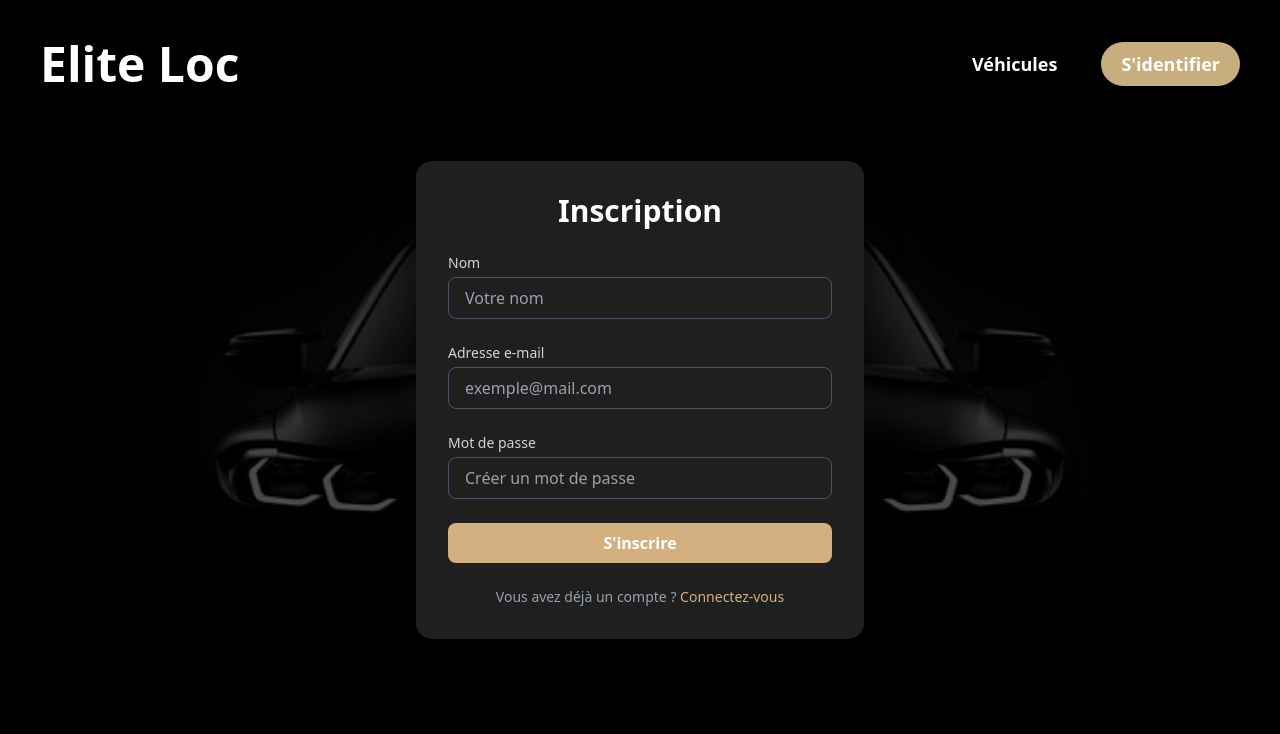
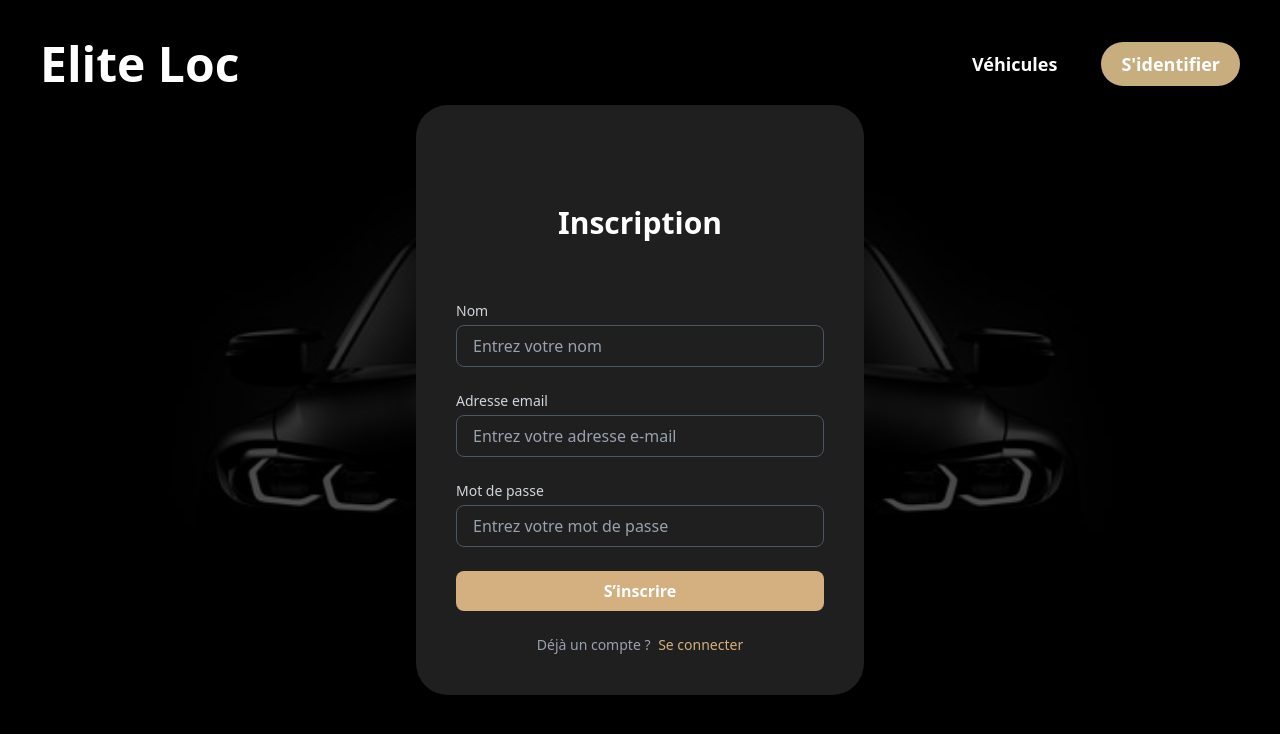
Before and after one commit to ibrahima-gh/EliteLoc, a Vue app: page /register in a window 1280 px wide. Shown: the top 734 px of the page. Built offline with nearby package versions, Linux system fonts and the light colour scheme.

Commit message:
Mes modifs avant pull

```diff
--- a/index.html
+++ b/index.html
@@ -7,7 +7,7 @@
     <link rel="stylesheet" href="src/style.css">
     <title>Elite Loc</title>
   </head>
-  <body class="bg-black">
+  <body class="">
     <div id="app"></div>
     <script type="module" src="/src/main.js"></script>
   </body>
--- a/src/views/Login.vue
+++ b/src/views/Login.vue
@@ -35,6 +35,10 @@
           </button>
         </div>
       </form>
+      <p class="text-gray-400 text-sm text-center mt-6">
+        Pas encore de compte ?
+        <router-link to="/register" class="text-[#d4af7f] hover:underline ml-1">S’inscrire</router-link>
+      </p>
     </div>
   </div>
 </template>
--- a/src/views/Register.vue
+++ b/src/views/Register.vue
@@ -5,33 +5,34 @@
       alt="Image de fond"
       class="absolute inset-0 w-full h-full object-cover opacity-30 z-0"
     />
-    <div class="relative z-10 bg-[#1f1f1f] bg-opacity-95 p-8 rounded-2xl shadow-2xl w-full max-w-md">
-      <h1 class="text-3xl font-bold text-center text-white mb-6">Inscription </h1>
-      <form class="space-y-6">
+
+    <div class="relative z-10 bg-[#1f1f1f] bg-opacity-80 p-10 rounded-4xl w-full max-w-md">
+      <h2 class="text-3xl font-bold text-center text-white my-15">Inscription</h2>
+      <form @submit.prevent="handleRegister" class="space-y-6">
         <div>
-          <label for="nom" class="block text-sm font-medium text-gray-300 mb-1">Nom</label>
+          <label class="block text-sm font-medium text-gray-300 mb-1">Nom</label>
           <input
-            id="nom"
             type="text"
-            placeholder="Votre nom"
+            v-model="name"
+            placeholder="Entrez votre nom"
             class="w-full px-4 py-2 rounded-lg border border-gray-600 bg-transparent text-white placeholder-gray-400 focus:outline-none focus:ring-2 focus:ring-[#d4af7f]"
           />
         </div>
         <div>
-          <label for="email" class="block text-sm font-medium text-gray-300 mb-1">Adresse e-mail</label>
+          <label class="block text-sm font-medium text-gray-300 mb-1">Adresse email</label>
           <input
-            id="email"
             type="email"
-            placeholder="exemple@mail.com"
+            v-model="email"
+            placeholder="Entrez votre adresse e-mail"
             class="w-full px-4 py-2 rounded-lg border border-gray-600 bg-transparent text-white placeholder-gray-400 focus:outline-none focus:ring-2 focus:ring-[#d4af7f]"
           />
         </div>
         <div>
-          <label for="password" class="block text-sm font-medium text-gray-300 mb-1">Mot de passe</label>
+          <label class="block text-sm font-medium text-gray-300 mb-1">Mot de passe</label>
           <input
-            id="password"
             type="password"
-            placeholder="Créer un mot de passe"
+            v-model="password"
+            placeholder="Entrez votre mot de passe"
             class="w-full px-4 py-2 rounded-lg border border-gray-600 bg-transparent text-white placeholder-gray-400 focus:outline-none focus:ring-2 focus:ring-[#d4af7f]"
           />
         </div>
@@ -40,14 +41,26 @@
             type="submit"
             class="w-full py-2 bg-[#d4af7f] hover:bg-[#c49f70] text-white font-semibold rounded-lg transition duration-200"
           >
-            S'inscrire
+            S’inscrire
           </button>
         </div>
-        <p class="text-center text-gray-400 text-sm mt-4">
-          Vous avez déjà un compte ?
-          <RouterLink to="/login" class="text-[#d4af7f] hover:underline">Connectez-vous</RouterLink>
-        </p>
       </form>
+      <p class="text-gray-400 text-sm text-center mt-6">
+        Déjà un compte ?
+        <router-link to="/login" class="text-[#d4af7f] hover:underline ml-1">Se connecter</router-link>
+      </p>
     </div>
   </div>
 </template>
+
+<script setup>
+import { ref } from 'vue'
+
+const name = ref('')
+const email = ref('')
+const password = ref('')
+
+const handleRegister = () => {
+  console.log('Inscription avec', name.value, email.value, password.value)
+}
+</script>
```
